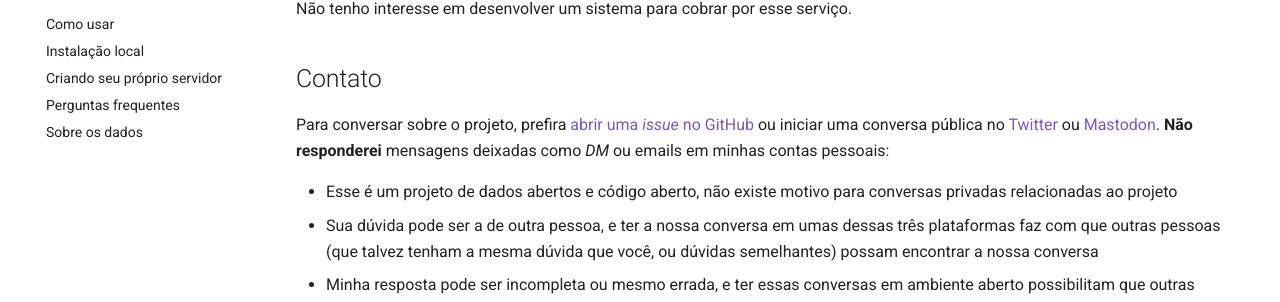
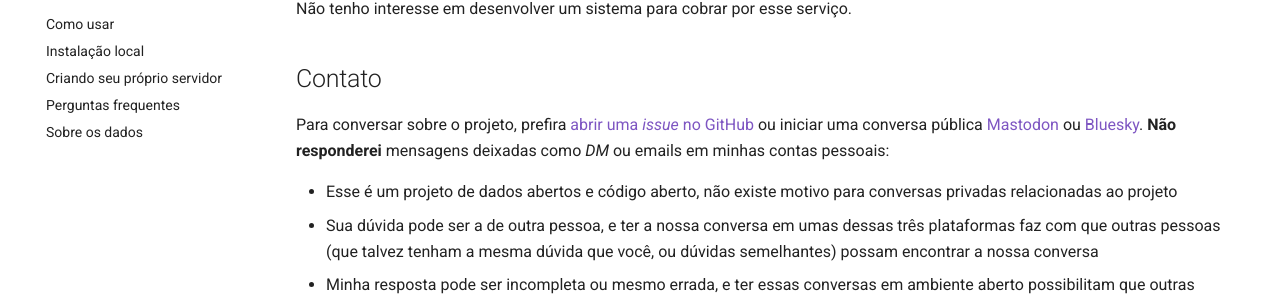
Before and after one commit to cuducos/minha-receita, an MkDocs documentation site: the page built from docs/index.md, in a window 1280 px wide and 900 px high, scrolled down 818 px. Shown: the part 281-583 px from the top of the window. Built offline with MkDocs 1.6.1 and Material for MkDocs 9.7.7, drawn with Linux system fonts in a browser that asks for light colours; comment, search, counter and statistics services are not loaded.

Commit message:
Removes Twitter (RIP)

```diff
--- a/docs/index.md
+++ b/docs/index.md
@@ -29,7 +29,7 @@ Não tenho interesse em desenvolver um sistema para cobrar por esse serviço.
 
 ## Contato
 
-Para conversar sobre o projeto, prefira [abrir uma _issue_ no GitHub](https://github.com/cuducos/minha-receita/issues/new) ou iniciar uma conversa pública no [Twitter](https://twitter.com) ou [Mastodon](https://mastodon.social/@cuducos). **Não responderei** mensagens deixadas como _DM_ ou emails em minhas contas pessoais:
+Para conversar sobre o projeto, prefira [abrir uma _issue_ no GitHub](https://github.com/cuducos/minha-receita/issues/new) ou iniciar uma conversa pública [Mastodon](https://mastodon.social/@cuducos) ou [Bluesky](https://bsky.app/profile/cuducos.me). **Não responderei** mensagens deixadas como _DM_ ou emails em minhas contas pessoais:
 
 * Esse é um projeto de dados abertos e código aberto, não existe motivo para conversas privadas relacionadas ao projeto
 * Sua dúvida pode ser a de outra pessoa, e ter a nossa conversa em umas dessas três plataformas faz com que outras pessoas (que talvez tenham a mesma dúvida que você, ou dúvidas semelhantes) possam encontrar a nossa conversa
```
